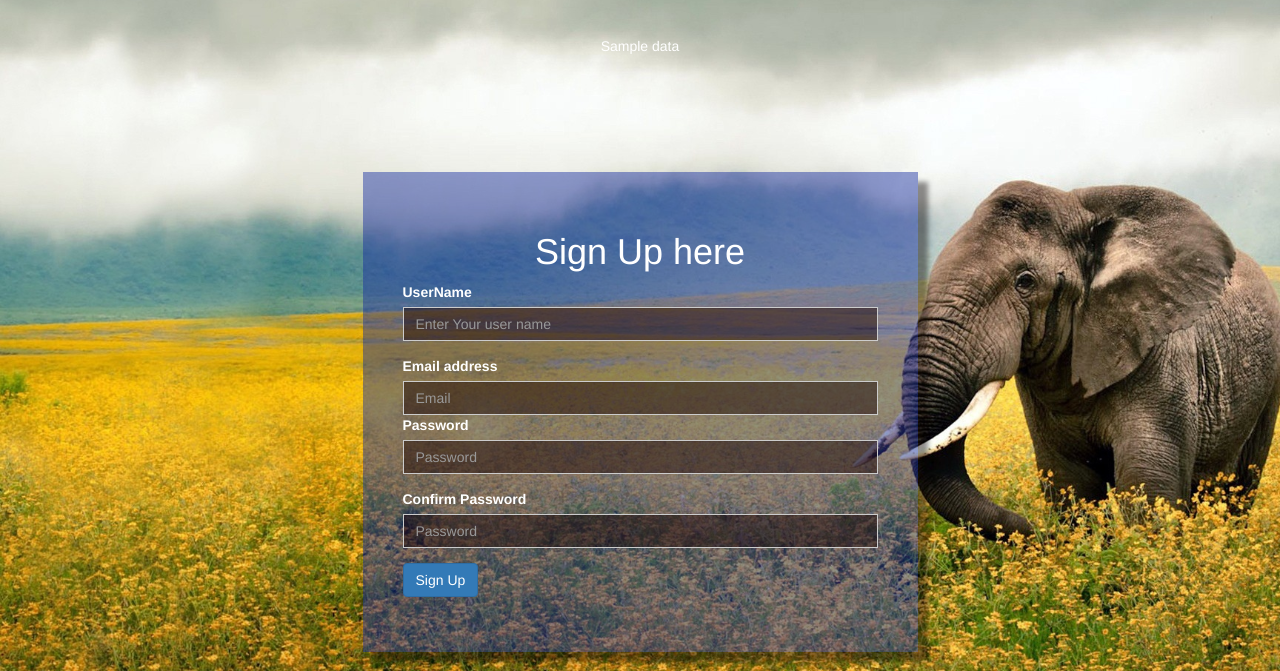
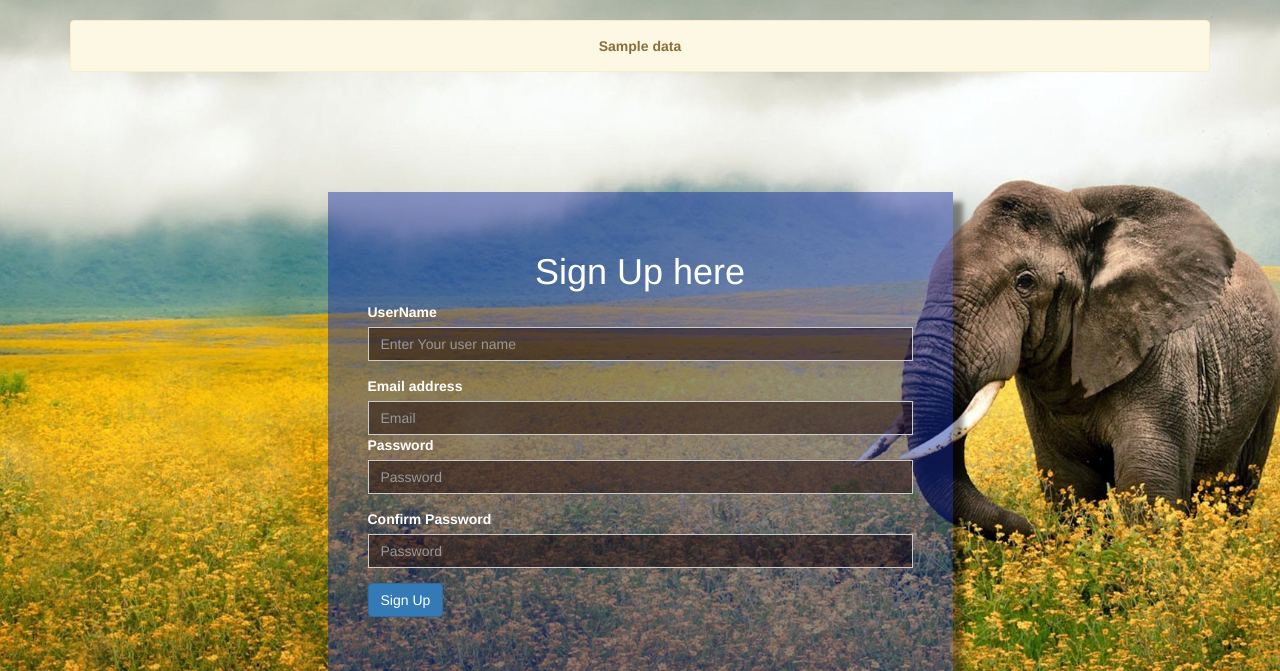
Before and after one commit to ThubiMaina/Andela-ShoppersList, a Flask app: template templates/signup.html in a window 1280 px wide. Shown: the part 52-723 px from the top of the page. Run offline with Flask 2, Linux system fonts and the light colour scheme; the template is opened without the code that fills it: most values are stand-ins (such as "Sample title", 1, 10 or a date in 2020); some libraries are stand-ins or nearby versions.

Commit message:
update urls

```diff
--- a/templates/signup.html
+++ b/templates/signup.html
@@ -52,12 +52,14 @@
 
 
   <div class="container">
-
+    {% if data %}
+    <center><div class="alert alert-warning">
+      <strong>{{data}}</strong>
+    </div></div></center>
+    {% endif%}
     <div class="row">
       <div class="col-sm-offset-3 col-sm-6">
-        {% if data %}
-        <center><div class="alert alert-error"> {{ data }}</div></center>
-        {% endif%}
+
         <form method="POST" action="{{ url_for('signup') }}">
           <h1>Sign Up here</h1>
           <div class="form-group">
```
